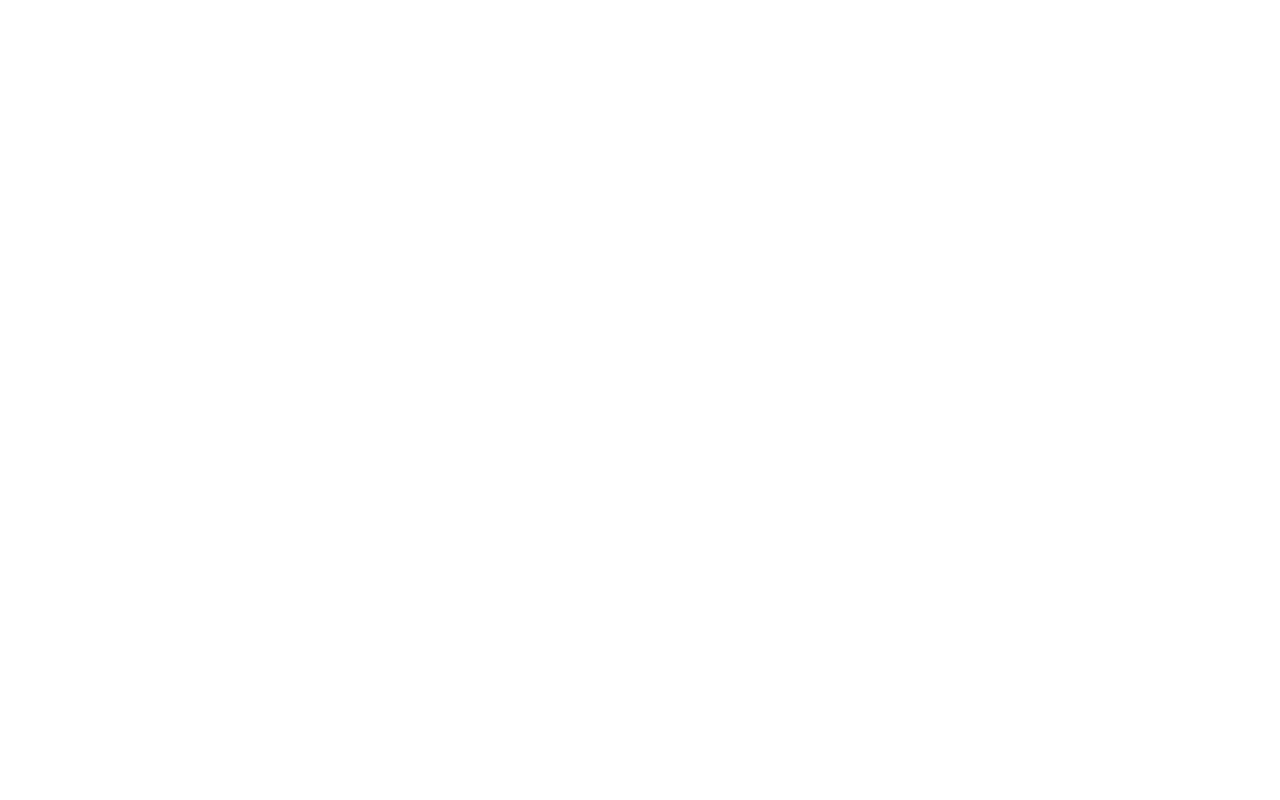
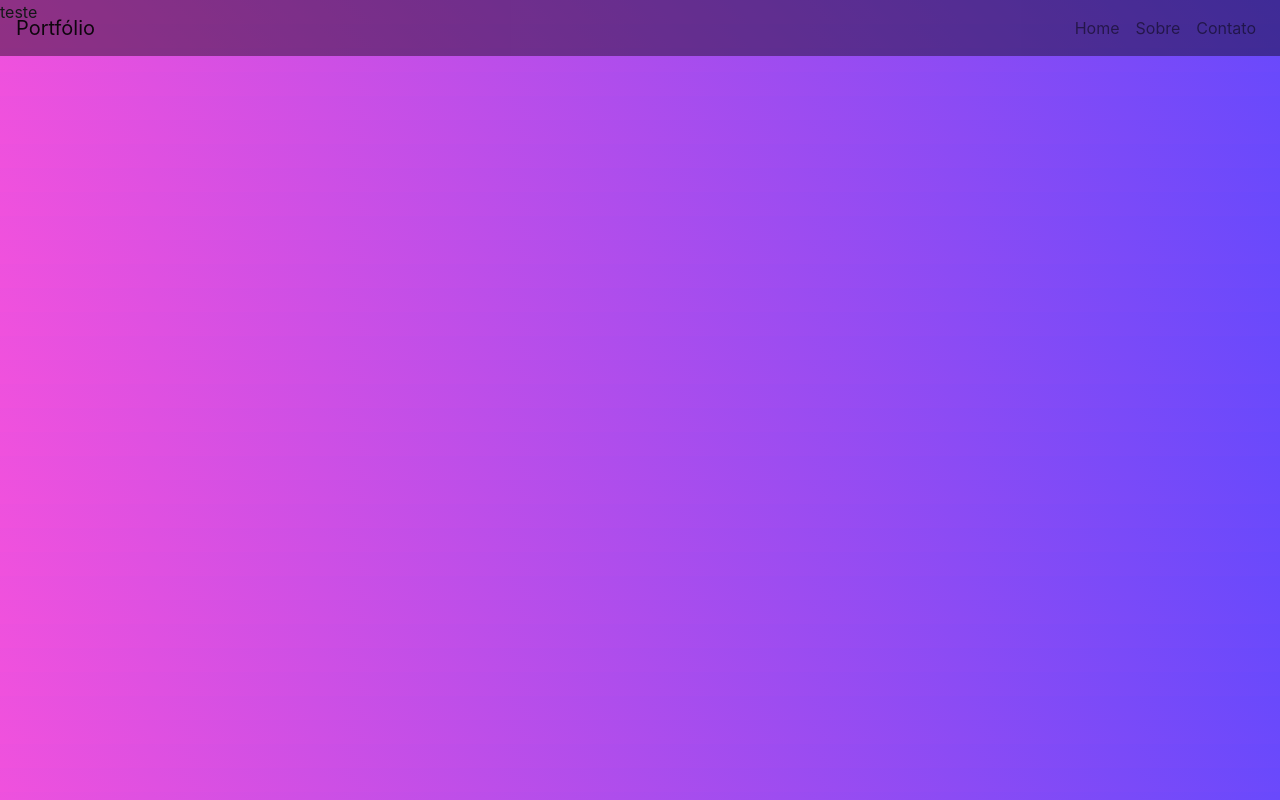
Before and after one commit to edukleber100/meu-portfolio, a plain HTML site: page index.html in a window 1280 px wide. Drawn offline with nearby package versions, Linux system fonts and the light colour scheme; files that its build step writes are made by us from their sources.

Commit message:
background e navbar

```diff
--- a/css/estilo.css
+++ b/css/estilo.css
@@ -0,0 +1,7 @@
+body {
+    background-image: linear-gradient(45deg, #F051DD, #6949FC);
+}
+
+.navbar {
+    background: rgba(0, 0, 0, 0.4);
+}
--- a/index.html
+++ b/index.html
@@ -7,12 +7,35 @@
     <!--Boostrap-->
     <link rel="stylesheet" href="https://cdn.jsdelivr.net/npm/bootstrap@4.4.1/dist/css/bootstrap.min.css" integrity="sha384-Vkoo8x4CGsO3+Hhxv8T/Q5PaXtkKtu6ug5TOeNV6gBiFeWPGFN9MuhOf23Q9Ifjh" crossorigin="anonymous">
 
-    <link rel="stylesheet" href="estilo.css">
+    <!--CSS-->
+    <link rel="stylesheet" href="css/estilo.css">
+
+    <!--FontAwesome-->
+    <script src="https://kit.fontawesome.com/81439fd4c5.js" crossorigin="anonymous"></script>
 
     <title>Meu Portfólio</title>
 </head>
 <body>
+    <header>
+        <nav class="navbar navbar-expand-md navbar-light fixed-top navbar-transparente">
+            <a href="" class="navbar-brand">Portfólio</a>
 
+            <!-- navegacao -->
+            <ul class="navbar-nav ml-auto">
+                <li class="nav-item">
+                    <a href="" class="nav-link">Home</a>
+                </li>
+                <li class="nav-item">
+                    <a href="" class="nav-link">Sobre</a>
+                </li>
+                <li class="nav-item">
+                    <a href="" class="nav-link">Contato</a>
+                </li>
+            </ul>
+
+        </nav>
+    </header>
+teste
 
     <script src="https://code.jquery.com/jquery-3.4.1.slim.min.js" integrity="sha384-J6qa4849blE2+poT4WnyKhv5vZF5SrPo0iEjwBvKU7imGFAV0wwj1yYfoRSJoZ+n" crossorigin="anonymous"></script>
     <script src="https://cdn.jsdelivr.net/npm/popper.js@1.16.0/dist/umd/popper.min.js" integrity="sha384-Q6E9RHvbIyZFJoft+2mJbHaEWldlvI9IOYy5n3zV9zzTtmI3UksdQRVvoxMfooAo" crossorigin="anonymous"></script>
```
Also changed, not shown: imagens/background.jpg (added).
